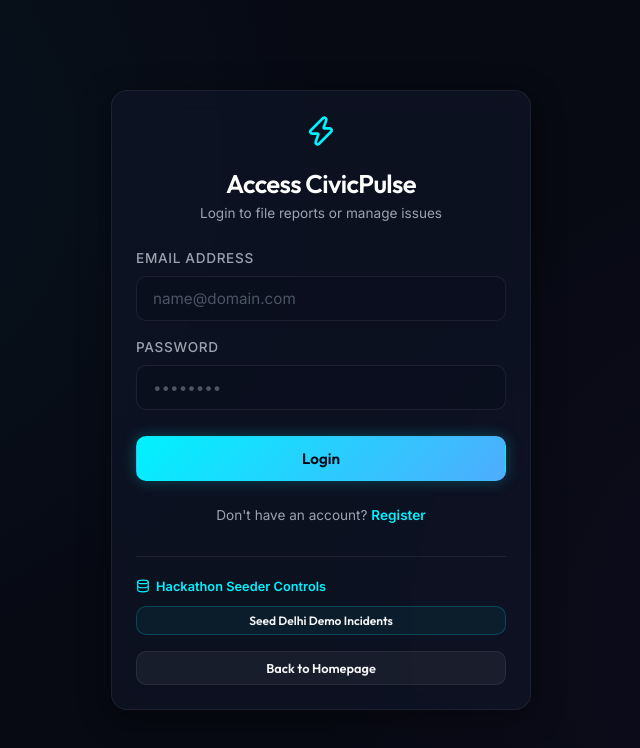
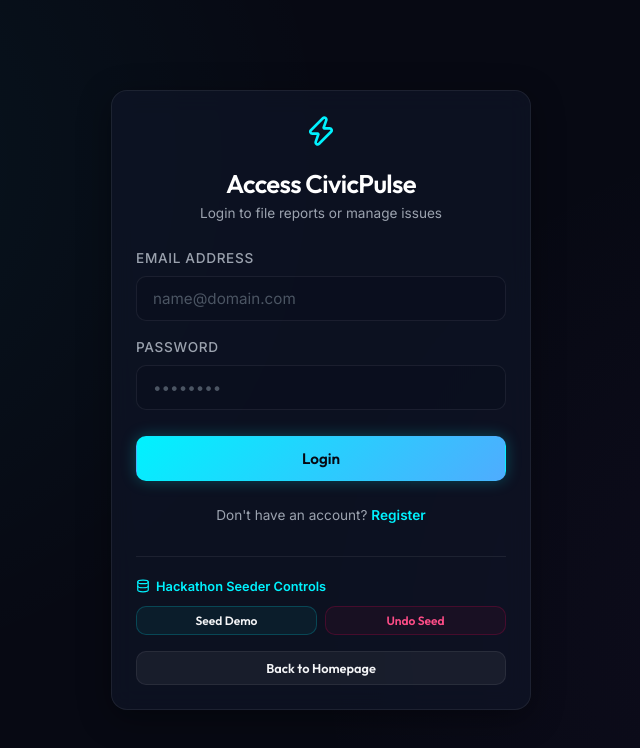
Before and after one commit to Mir-Sarfaraz-Ahmed/civicpulse-ai, a React (Vite) app in the folder frontend/: page / in a window 1280 px wide. Both pictures are taken after a click on the button "Sign In". Shown: the top 748 px of the page, without its empty margins (319-959 px from the left). Built offline with nearby package versions, Linux system fonts and the light colour scheme; no server answers.

Commit message:
feat(demo): add undo demo seed button to clear database tables

```diff
--- a/frontend/src/App.jsx
+++ b/frontend/src/App.jsx
@@ -14,6 +14,7 @@ export default function App() {
   const [successMsg, setSuccessMsg] = useState(null);
   const [loading, setLoading] = useState(false);
   const [seedingLoading, setSeedingLoading] = useState(false);
+  const [clearingLoading, setClearingLoading] = useState(false);
 
 
   // Login Form States
@@ -242,6 +243,31 @@ export default function App() {
     }
   };
 
+  // Clear Demo Data directly from Login/Landing pages
+  const handleTriggerClear = async () => {
+    setClearingLoading(true);
+    setErrorMsg(null);
+    setSuccessMsg(null);
+    try {
+      const response = await fetch(`${API_BASE}/demo/clear`, {
+        method: 'POST'
+      });
+      const data = await response.json();
+      if (response.ok) {
+        setSuccessMsg('Demo database cleared successfully! All incidents removed.');
+        setEmail('');
+        setPassword('');
+      } else {
+        setErrorMsg(data.error || 'Clearing failed.');
+      }
+    } catch (err) {
+      console.error(err);
+      setErrorMsg('Network error executing clear.');
+    } finally {
+      setClearingLoading(false);
+    }
+  };
+
   return (
     <div style={{ minHeight: '100vh', display: 'flex', flexDirection: 'column' }}>
 
@@ -371,15 +397,26 @@ export default function App() {
               <div style={{ display: 'flex', gap: '6px', alignItems: 'center', color: 'var(--primary-neon)', fontWeight: 600, marginBottom: '10px' }}>
                 <Database size={14} /> Hackathon Seeder Controls
               </div>
+              <div style={{ display: 'flex', gap: '8px' }}>
                 <button
                   type="button"
                   onClick={handleTriggerSeeding}
-                disabled={seedingLoading}
+                  disabled={seedingLoading || clearingLoading}
                   className="btn btn-secondary"
-                style={{ width: '100%', padding: '6px 12px', fontSize: '0.75rem', background: 'rgba(0, 242, 254, 0.05)', borderColor: 'rgba(0, 242, 254, 0.2)' }}
+                  style={{ flex: 1, padding: '6px 12px', fontSize: '0.75rem', background: 'rgba(0, 242, 254, 0.05)', borderColor: 'rgba(0, 242, 254, 0.2)', whiteSpace: 'nowrap' }}
                 >
-                {seedingLoading ? 'Seeding Database...' : 'Seed Delhi Demo Incidents'}
+                  {seedingLoading ? 'Seeding...' : 'Seed Demo'}
                 </button>
+                <button
+                  type="button"
+                  onClick={handleTriggerClear}
+                  disabled={seedingLoading || clearingLoading}
+                  className="btn btn-secondary"
+                  style={{ flex: 1, padding: '6px 12px', fontSize: '0.75rem', background: 'rgba(255, 0, 85, 0.05)', borderColor: 'rgba(255, 0, 85, 0.2)', color: '#ff4d88', whiteSpace: 'nowrap' }}
+                >
+                  {clearingLoading ? 'Clearing...' : 'Undo Seed'}
+                </button>
+              </div>
             </div>
 
             <button onClick={() => setPage('landing')} className="btn btn-secondary" style={{ width: '100%', marginTop: '16px', padding: '8px', fontSize: '0.8rem' }}>
```
Also changed, not shown: 2 other files (tests, documents, lock files or other folders). Lines whose indentation alone changed are shown as unchanged.
